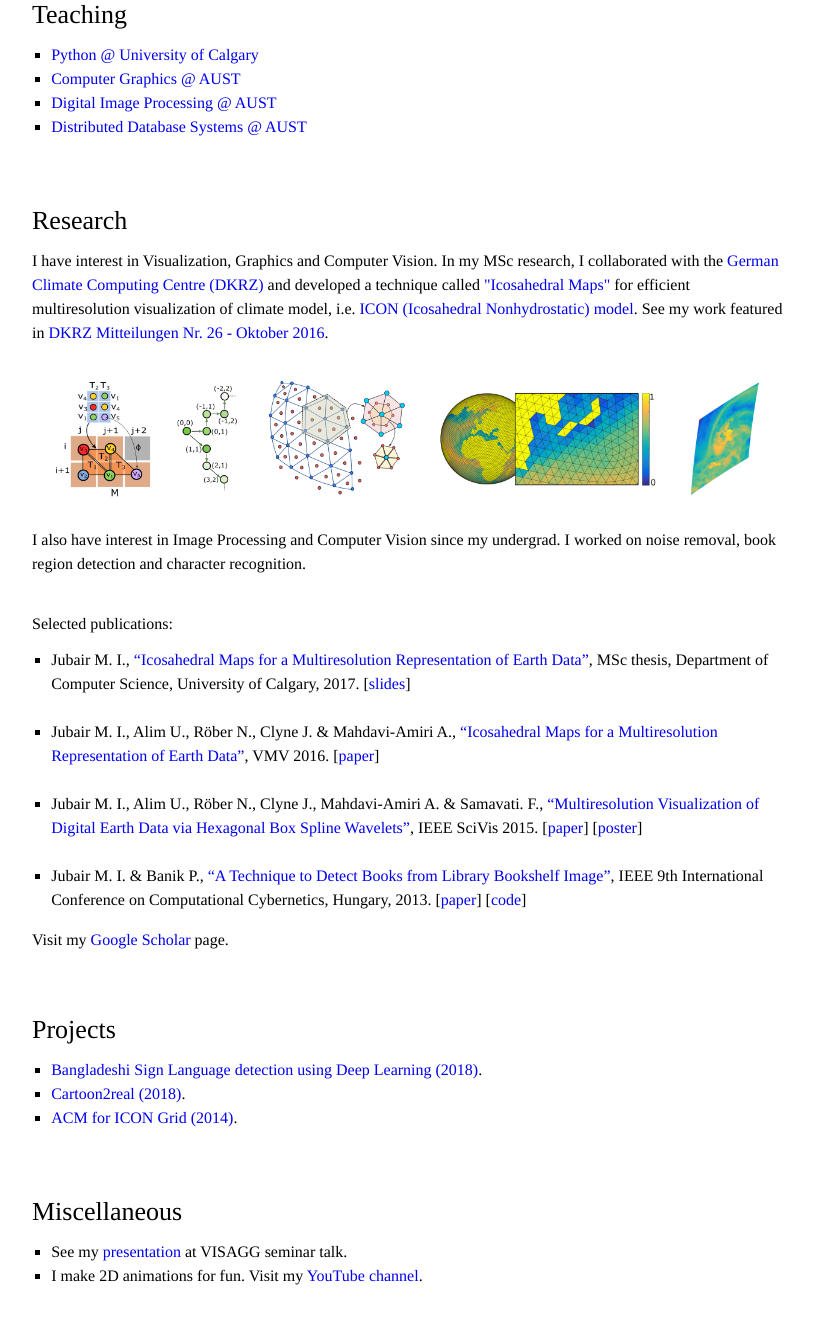
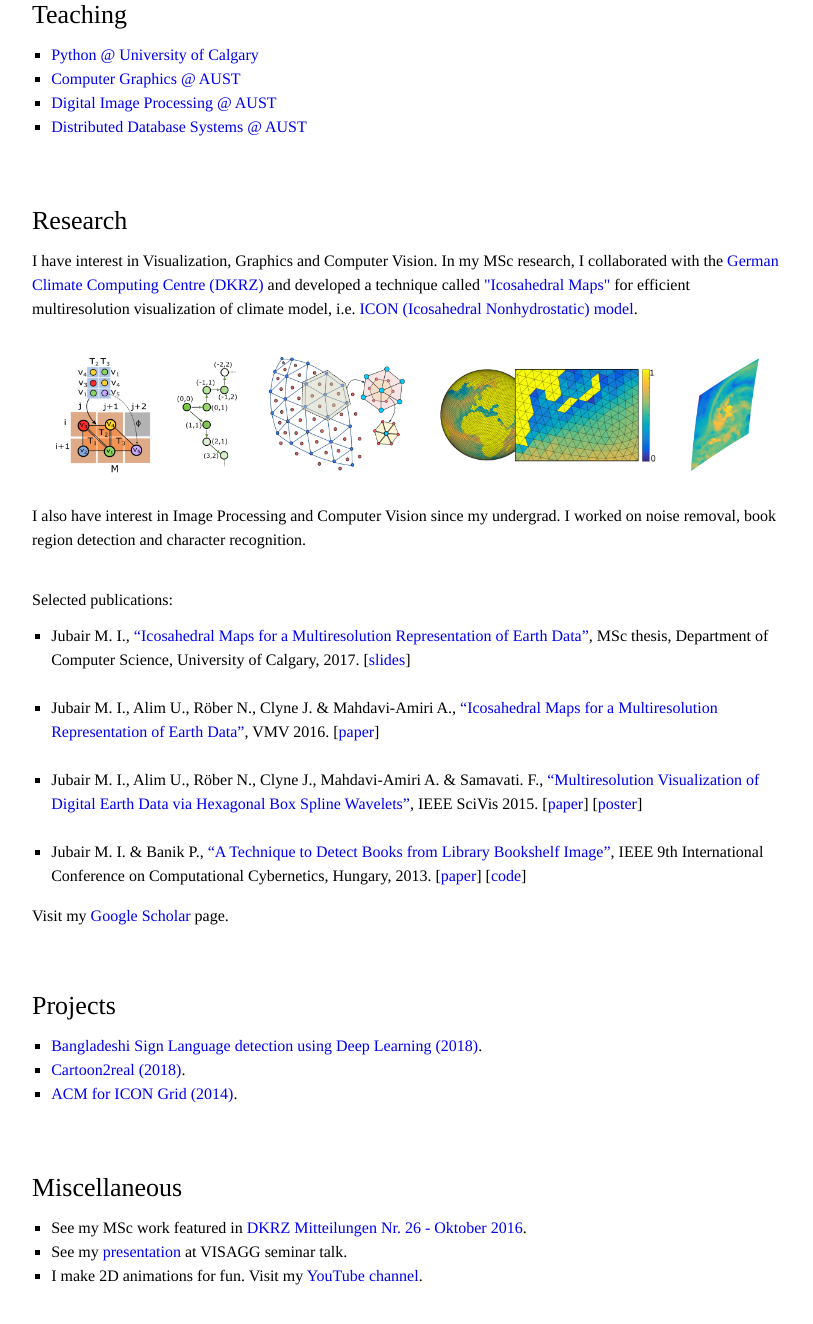
Before and after one commit to imruljubair/imruljubair.github.io, a Jekyll site: the page built from index.html, in a window 1280 px wide and 1400 px high, scrolled down 586 px. Shown: the top 1324 px of the window, without its empty margins (232-1045 px from the left). Built offline with Jekyll 4.4.1, drawn with Linux system fonts in a browser that asks for light colours; part of the change alters nothing that is shown.

Commit message:
research to misc

```diff
--- a/_includes/misc.html
+++ b/_includes/misc.html
@@ -4,6 +4,7 @@
     <h2 class="category-title">Miscellaneous</h2>
     <p class="lead">
     <ul>
+    <li>See my MSc work featured in <a href="https://www.dkrz.de/kommunikation/pub/mitteilungen/ausgabe-26-10-2016?lang=de">DKRZ Mitteilungen Nr. 26 - Oktober 2016</a>.</li>
     <li>See my <a href="papers/visagg_presentation.pdf">presentation</a> at VISAGG seminar talk.</li>
     <li>I make 2D animations for fun. Visit my <a href="http://www.youtube.com/user/jubairization">YouTube channel</a>.</li>
     </ul>
--- a/_includes/research.html
+++ b/_includes/research.html
@@ -3,7 +3,7 @@
     <a name="research"></a>
     <h2 class="category-title">Research</h2>
     <p class="lead"> I have interest in Visualization, Graphics and Computer Vision. In my MSc research, I collaborated with the <a href="https://www.dkrz.de/about-en">German Climate Computing Centre (DKRZ)</a> and developed a technique called <a href=href="https://dl.acm.org/citation.cfm?id=3056928">"Icosahedral Maps"</a> for efficient multiresolution visualization of climate model, i.e. <a href="https://www.dwd.de/EN/research/weatherforecasting/num_modelling/01_num_weather_prediction_modells/icon_description.html">ICON (Icosahedral Nonhydrostatic) model</a>.
-      See my work featured in <a href="https://www.dkrz.de/kommunikation/pub/mitteilungen/ausgabe-26-10-2016?lang=de">DKRZ Mitteilungen Nr. 26 - Oktober 2016</a>. </p>
+    </p>
 
 <div class="container">
 <img src="/assets/images/banner.png">
```
Also changed, not shown: 3 other files.
